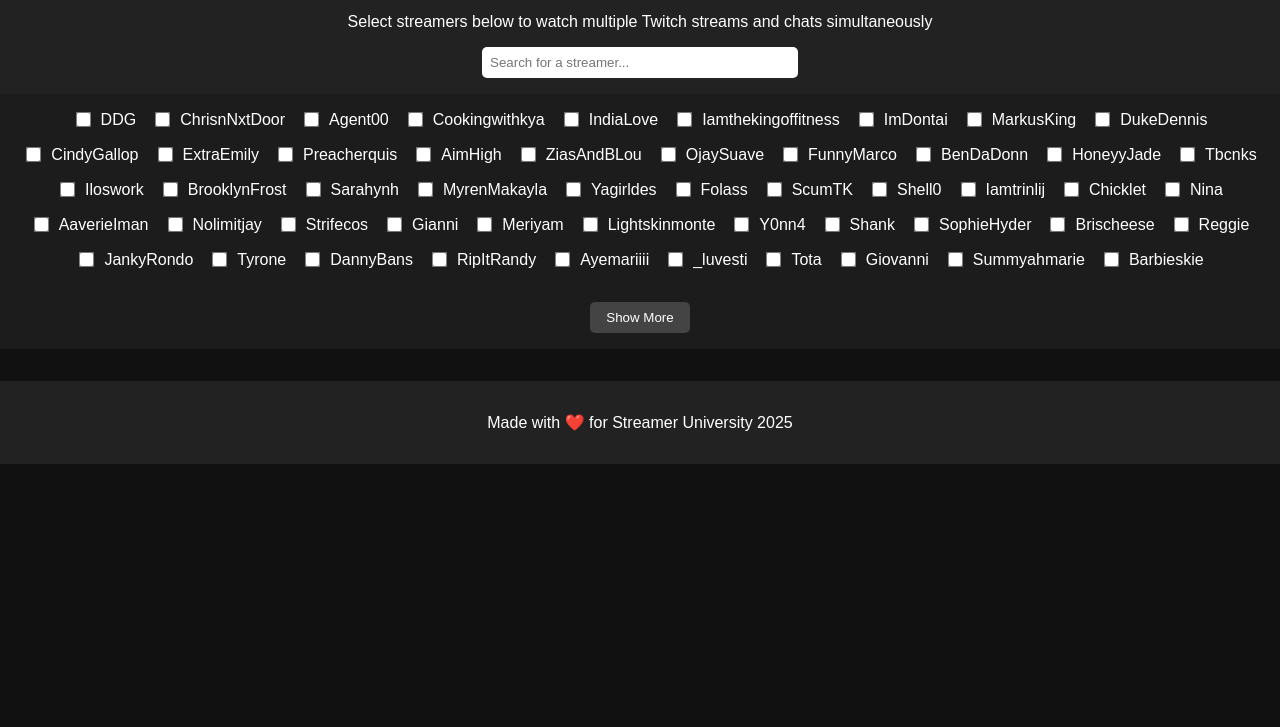
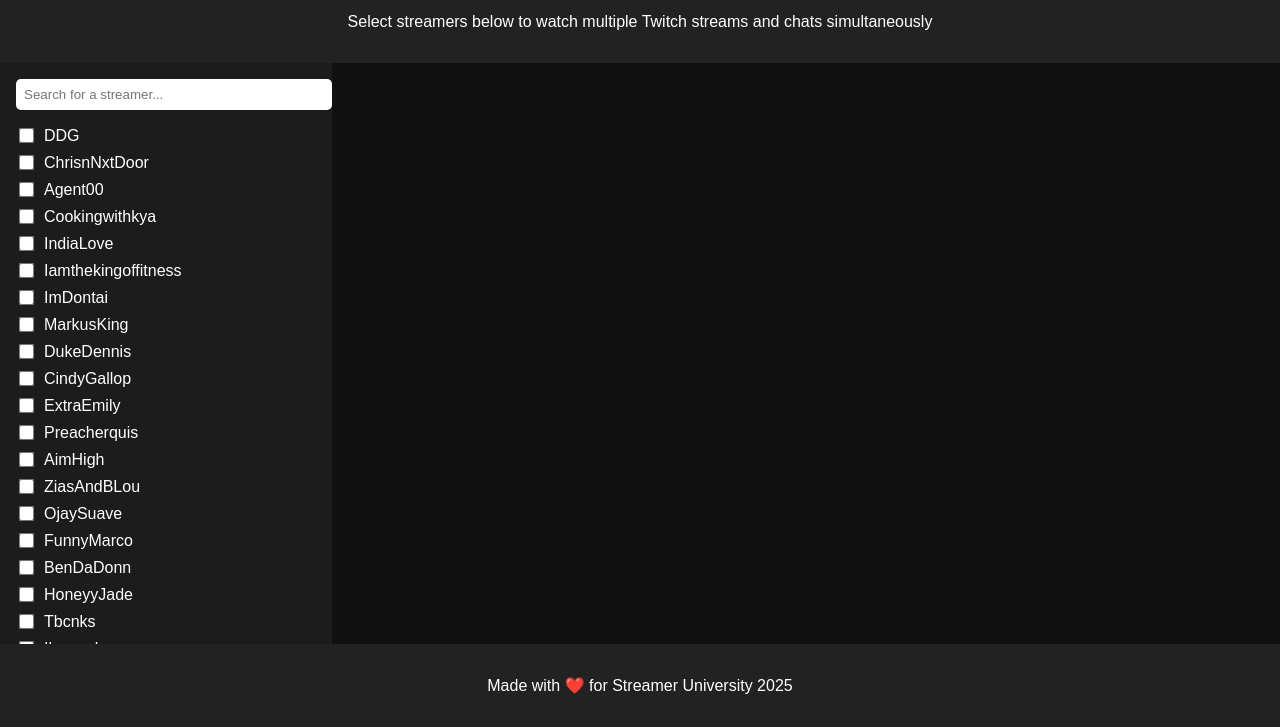
Before and after one commit to Brea803/stream-project, a plain HTML site: page index.html in a window 1280 px wide. Shown: the part 73-800 px from the top of the page. Drawn offline with Linux system fonts and the light colour scheme.

Commit message:
Update index.html

```diff
--- a/index.html
+++ b/index.html
@@ -5,33 +5,34 @@
   <meta name="viewport" content="width=device-width, initial-scale=1.0">
   <title>Streamer University - Multi-Stream Viewer</title>
   <style>
-    body { font-family: sans-serif; margin: 0; background: #111; color: #fff; }
+    body { font-family: sans-serif; margin: 0; background: #111; color: #fff; display: flex; flex-direction: column; height: 100vh; }
     header, footer { padding: 1rem; text-align: center; background: #222; }
     h1 { margin: 0.5em 0; }
-    .stream-selector-wrapper { padding: 1rem; background: #1c1c1c; text-align: center; }
-    .stream-selector { display: flex; flex-wrap: wrap; gap: 1rem; justify-content: center; max-height: 11rem; overflow: hidden; transition: max-height 0.5s ease; }
-    .stream-selector.expanded { max-height: none; }
-    .toggle-button { background: #444; color: #fff; border: none; padding: 0.5rem 1rem; cursor: pointer; margin-top: 1rem; border-radius: 5px; }
-    .stream-container { display: flex; flex-wrap: wrap; justify-content: center; gap: 1rem; padding: 1rem; }
+    main { display: flex; flex: 1; overflow: hidden; }
+    .stream-selector-wrapper { width: 300px; background: #1c1c1c; padding: 1rem; overflow-y: auto; }
+    .stream-selector { display: flex; flex-direction: column; gap: 0.5rem; }
+    .toggle-button { display: none; }
+    .stream-container { flex: 1; display: flex; flex-wrap: wrap; justify-content: center; gap: 1rem; padding: 1rem; overflow-y: auto; }
     .stream-box { display: flex; flex-direction: column; gap: 0.5rem; }
     iframe { border: none; }
     label { display: flex; align-items: center; gap: 0.5rem; }
     .stream-selector input { transform: scale(1.2); }
-    #searchInput { padding: 0.5rem; width: 300px; border-radius: 5px; border: none; }
+    #searchInput { padding: 0.5rem; width: 100%; border-radius: 5px; border: none; margin-bottom: 1rem; }
   </style>
 </head>
 <body>
   <header>
     <h1>📺 Streamer University Viewer</h1>
     <p>Select streamers below to watch multiple Twitch streams and chats simultaneously</p>
-    <input type="text" id="searchInput" placeholder="Search for a streamer...">
   </header>
 
-  <div class="stream-selector-wrapper">
-    <div class="stream-selector" id="streamSelector"></div>
-    <button class="toggle-button" id="toggleButton">Show More</button>
-  </div>
-  <div class="stream-container" id="streamContainer"></div>
+  <main>
+    <div class="stream-selector-wrapper">
+      <input type="text" id="searchInput" placeholder="Search for a streamer...">
+      <div class="stream-selector" id="streamSelector"></div>
+    </div>
+    <div class="stream-container" id="streamContainer"></div>
+  </main>
 
   <footer>
     <p>Made with ❤️ for Streamer University 2025</p>
@@ -61,7 +62,6 @@
     const streamSelector = document.getElementById('streamSelector');
     const streamContainer = document.getElementById('streamContainer');
     const searchInput = document.getElementById('searchInput');
-    const toggleButton = document.getElementById('toggleButton');
     const domain = location.hostname;
 
     function renderCheckboxes(filter = "") {
@@ -116,11 +116,6 @@
       renderCheckboxes(e.target.value);
     });
 
-    toggleButton.addEventListener('click', () => {
-      streamSelector.classList.toggle('expanded');
-      toggleButton.textContent = streamSelector.classList.contains('expanded') ? 'Show Less' : 'Show More';
-    });
-
     renderCheckboxes();
   </script>
 </body>
```
